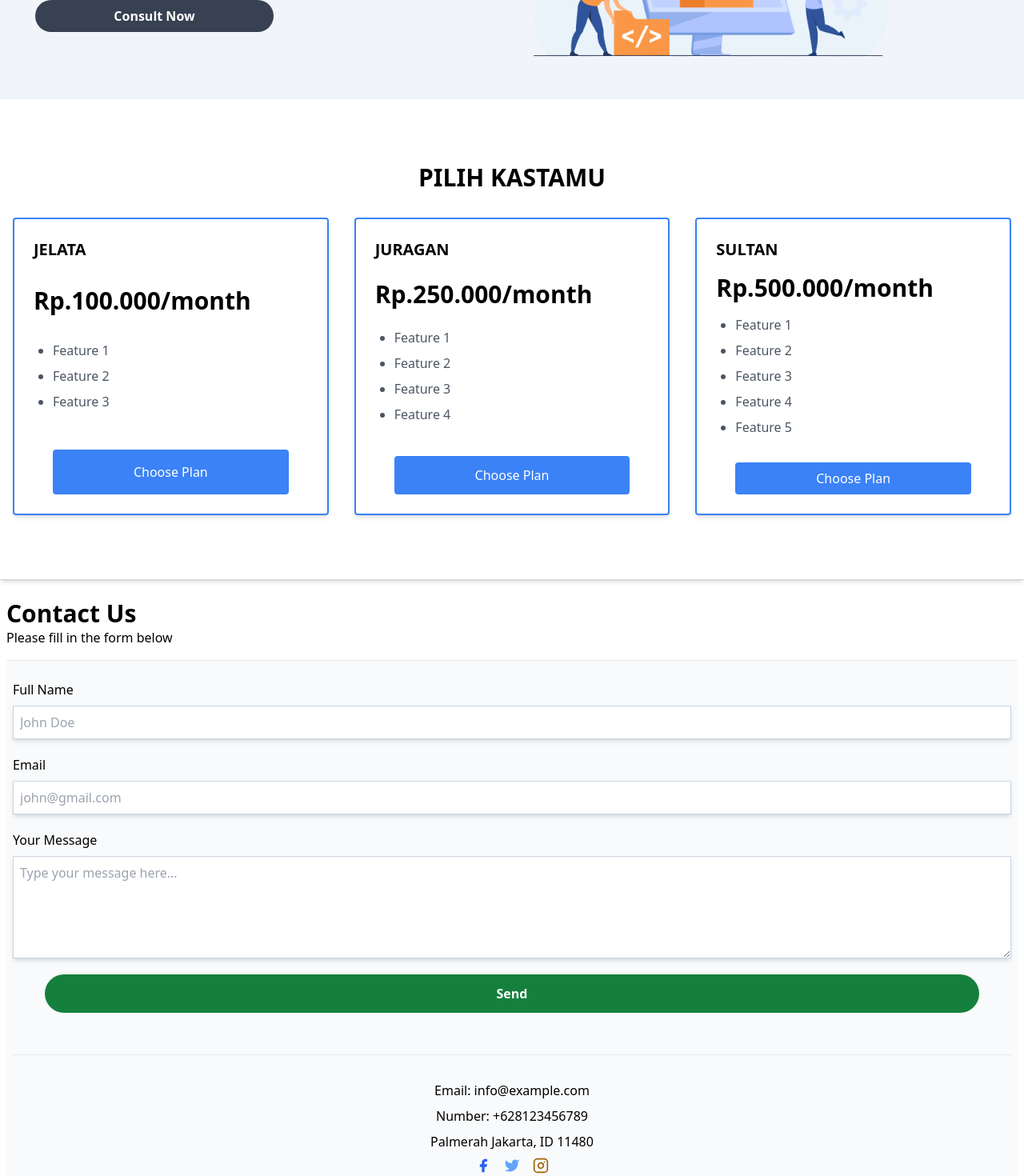
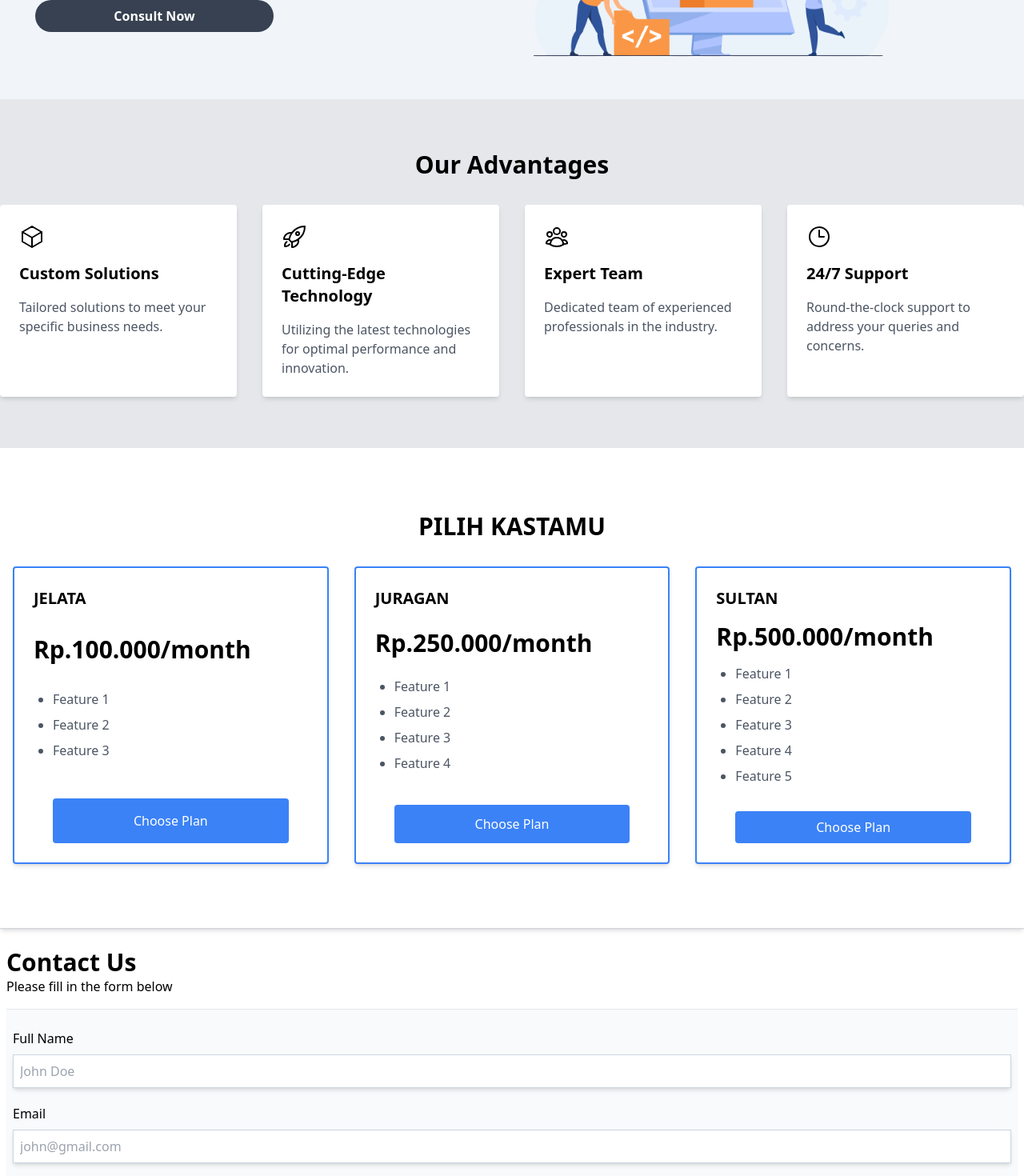
Before and after one commit to onboarding-fndc/nxt-comp-prof, a Next.js app: page / in a window 1280 px wide. Shown: the part 340-1810 px from the top of the page at 80% size. Built offline with nearby package versions, Linux system fonts and the light colour scheme.

Commit message:
OP-27 <message>

```diff
--- a/components/Contact.js
+++ b/components/Contact.js
@@ -60,35 +60,14 @@ const Contact = () => {
         </button>
 
 
-            <div class="p-2 w-full pt-8 mt-8 border-t border-gray-200 text-center">
+            <div className="p-2 w-full pt-8 mt-8 border-t border-gray-200 text-center">
 
                 <a>Email: info@example.com</a>
                 <a>Number: +628123456789</a>
                 <a>
                    Palmerah Jakarta, ID 11480
                 </a>
-                    <span class="flex flex-col-3 justify-center">
-                        <a class="text-blue-600">
-                            <svg fill="currentColor" stroke-linecap="round" stroke-linejoin="round" stroke-width="2" class="w-5 h-5" viewBox="0 0 24 24">
-                                <path d="M18 2h-3a5 5 0 00-5 5v3H7v4h3v8h4v-8h3l1-4h-4V7a1 1 0 011-1h3z">
-                                </path>
-                            </svg>
-                        </a>
-                        <a class="ml-4 text-blue-400">
-                            <svg fill="currentColor" stroke-linecap="round" stroke-linejoin="round" stroke-width="2" class="w-5 h-5" viewBox="0 0 24 24">
-                                <path d="M23 3a10.9 10.9 0 01-3.14 1.53 4.48 4.48 0 00-7.86 3v1A10.66 10.66 0 013 4s-4 9 5 13a11.64 11.64 0 01-7 2c9 5 20 0 20-11.5a4.5 4.5 0 00-.08-.83A7.72 7.72 0 0023 3z">
-                                </path>
-                            </svg>
-                         </a>
-                        <a class="ml-4 text-yellow-700">
-                            <svg fill="none" stroke="currentColor" stroke-linecap="round" stroke-linejoin="round" stroke-width="2" class="w-5 h-5" viewBox="0 0 24 24">
-                                <rect width="20" height="20" x="2" y="2" rx="5" ry="5">
-                                    </rect>
-                                    <path d="M16 11.37A4 4 0 1112.63 8 4 4 0 0116 11.37zm1.5-4.87h.01">
-                                    </path>
-                            </svg>
-                        </a>
-                        </span>
+
                     </div>
 
 
--- /dev/null
+++ b/components/Keunggulan.js
@@ -0,0 +1,57 @@
+import React from 'react'
+
+
+const Keunggulan = () => {
+    const listkeunggulan = [
+        {
+          title: 'Custom Solutions',
+          description: 'Tailored solutions to meet your specific business needs.',
+          icon: <svg xmlns="http://www.w3.org/2000/svg" fill="none" viewBox="0 0 24 24" strokeWidth={1.5} stroke="currentColor" className="w-8 h-8">
+          <path strokeLinecap="round" strokeLinejoin="round" d="M21 7.5l-9-5.25L3 7.5m18 0l-9 5.25m9-5.25v9l-9 5.25M3 7.5l9 5.25M3 7.5v9l9 5.25m0-9v9" />
+        </svg>
+        ,
+        },
+        {
+          title: 'Cutting-Edge Technology',
+          description: 'Utilizing the latest technologies for optimal performance and innovation.',
+          icon: <svg xmlns="http://www.w3.org/2000/svg" fill="none" viewBox="0 0 24 24" strokeWidth={1.5} stroke="currentColor" className="w-8 h-8">
+          <path strokeLinecap="round" strokeLinejoin="round" d="M15.59 14.37a6 6 0 01-5.84 7.38v-4.8m5.84-2.58a14.98 14.98 0 006.16-12.12A14.98 14.98 0 009.631 8.41m5.96 5.96a14.926 14.926 0 01-5.841 2.58m-.119-8.54a6 6 0 00-7.381 5.84h4.8m2.581-5.84a14.927 14.927 0 00-2.58 5.84m2.699 2.7c-.103.021-.207.041-.311.06a15.09 15.09 0 01-2.448-2.448 14.9 14.9 0 01.06-.312m-2.24 2.39a4.493 4.493 0 00-1.757 4.306 4.493 4.493 0 004.306-1.758M16.5 9a1.5 1.5 0 11-3 0 1.5 1.5 0 013 0z" />
+        </svg>
+        ,
+        },
+        {
+          title: 'Expert Team',
+          description: 'Dedicated team of experienced professionals in the industry.',
+          icon: <svg xmlns="http://www.w3.org/2000/svg" fill="none" viewBox="0 0 24 24" strokeWidth={1.5} stroke="currentColor" className="w-8 h-8">
+          <path strokeLinecap="round" strokeLinejoin="round" d="M18 18.72a9.094 9.094 0 003.741-.479 3 3 0 00-4.682-2.72m.94 3.198l.001.031c0 .225-.012.447-.037.666A11.944 11.944 0 0112 21c-2.17 0-4.207-.576-5.963-1.584A6.062 6.062 0 016 18.719m12 0a5.971 5.971 0 00-.941-3.197m0 0A5.995 5.995 0 0012 12.75a5.995 5.995 0 00-5.058 2.772m0 0a3 3 0 00-4.681 2.72 8.986 8.986 0 003.74.477m.94-3.197a5.971 5.971 0 00-.94 3.197M15 6.75a3 3 0 11-6 0 3 3 0 016 0zm6 3a2.25 2.25 0 11-4.5 0 2.25 2.25 0 014.5 0zm-13.5 0a2.25 2.25 0 11-4.5 0 2.25 2.25 0 014.5 0z" />
+        </svg>
+        ,
+        },
+        {
+          title: '24/7 Support',
+          description: 'Round-the-clock support to address your queries and concerns.',
+          icon: <svg xmlns="http://www.w3.org/2000/svg" fill="none" viewBox="0 0 24 24" strokeWidth={1.5} stroke="currentColor" className="w-8 h-8">
+          <path strokeLinecap="round" strokeLinejoin="round" d="M12 6v6h4.5m4.5 0a9 9 0 11-18 0 9 9 0 0118 0z" />
+        </svg>
+        ,
+        },
+      ];
+  return (
+    <section className="bg-gray-200 py-16">
+    <div className="container mx-auto">
+      <h2 className="text-3xl font-bold text-center mb-8">Our Advantages</h2>
+      <div className="grid grid-cols-1 md:grid-cols-2 lg:grid-cols-4 gap-8">
+        {listkeunggulan.map((advantage, index) => (
+          <div key={index} className="bg-white p-6 rounded shadow-md">
+            <div className="text-4xl mb-4">{advantage.icon}</div>
+            <h3 className="text-xl font-bold mb-4">{advantage.title}</h3>
+            <p className="text-gray-600">{advantage.description}</p>
+          </div>
+        ))}
+      </div>
+    </div>
+  </section>
+  )
+}
+
+export default Keunggulan
--- a/src/pages/index.js
+++ b/src/pages/index.js
@@ -6,6 +6,7 @@ import Hero from 'components/Hero'
 import About from 'components/About'
 import Contact from 'components/Contact'
 import Price from 'components/Price'
+import Keunggulan from 'components/Keunggulan'
 
 const inter = Inter({ subsets: ['latin'] })
 
@@ -15,6 +16,7 @@ export default function Home() {
 
       <Navbar />
       <Hero />
+      <Keunggulan/>
       <div className='border-b border-gray-300 shadow-md p-4 mb-4'>
         <Price/>
       </div>
```
Also changed, not shown: package.json (+6 -5 lines), 1 other file (tests, documents, lock files or other folders).
